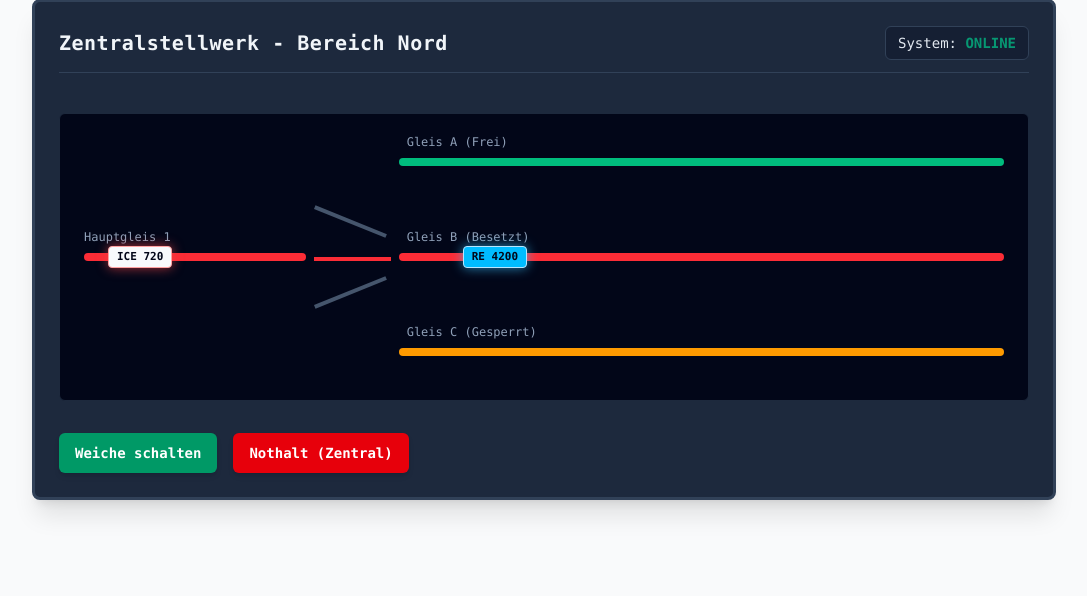
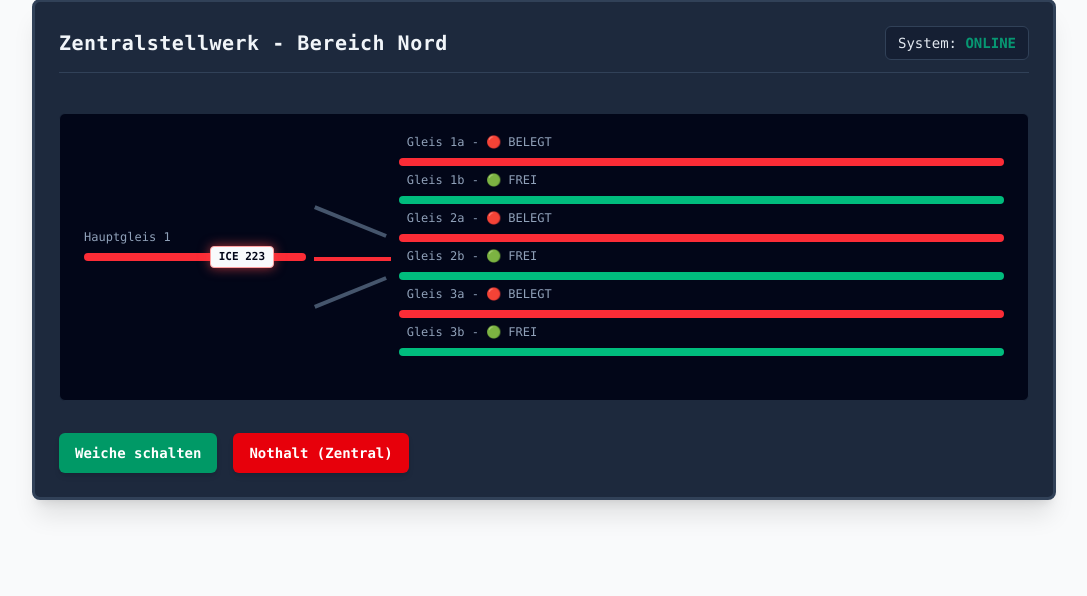
Before and after one commit to Projekt-collab/Intelligenter-Zuganzeiger, a Django app: template web/templates/dispatcher.html in a window 1280 px wide. Shown: the part 98-694 px from the top of the page, without its empty margins (96-1183 px from the left). Run offline with Django 5.2, Linux system fonts and the light colour scheme; the template is opened without the code that fills it: values that come from a table or form of the project are taken from there, others are empty; data comes from the database, SQL or seed files in the repository; tables that the repository leaves empty hold one stand-in row (values such as "Sample post"); parts of the project's set-up code (start-up, migrations or seed data) failed here and were passed over.

Commit message:
Dispatcher Zuege

```diff
--- a/web/templates/dispatcher.html
+++ b/web/templates/dispatcher.html
@@ -17,9 +17,14 @@
         <div class="w-1/4 pr-2">
             <div class="relative h-2 bg-red-500 rounded-full flex items-center">
                 <span class="absolute -top-6 left-0 text-xs text-slate-400 whitespace-nowrap">Hauptgleis 1</span>
-                <div class="absolute left-6 bg-slate-50 text-slate-950 text-[11px] font-bold px-2 py-0.5 rounded shadow-[0_0_12px_rgba(239,68,68,0.7)] border border-red-300">
-                    ICE 720
-                </div>
+
+                {% for anfrage in anfragen %}
+                    <div class="absolute bg-slate-50 text-slate-950 text-[11px] font-bold px-2 py-0.5 rounded shadow-[0_0_12px_rgba(239,68,68,0.7)] border border-red-300"
+                        style="right: calc(2rem + ({{ forloop.counter0 }} * 4rem));">
+                        {{ anfrage.zug.zug_nummer }}
+                    </div>
+                {% endfor %}
+
             </div>
         </div>
 
@@ -30,21 +35,29 @@
         </div>
 
         <div class="w-8/12 h-5/6 flex flex-col justify-between pl-2">
+            {% for gleis in gleise %}
+                {% if gleis.sensor_belegt %}
+                    <div class="relative h-2 bg-red-500 rounded-full flex items-center">
+                        <span class="absolute -top-6 left-2 text-xs text-slate-400 whitespace-nowrap">{{ gleis }}</span>
+                        {% if gleis.aktive_reservierung %}
+                            {# Da es eine Liste ist, nehmen wir mit .0 das erste (und einzige) Element #}
+                            {% with res=gleis.aktive_reservierung.0 %}
+                                <div class="absolute left-16 bg-sky-400 text-slate-950 text-[11px] font-bold px-2 py-0.5 rounded shadow-[0_0_12px_rgba(56,189,248,0.7)] border border-sky-200">
+                                    {{ res.zug }}
+                                </div>
+                            {% endwith %}
+                        {% endif %}
+                     </div>
+                {% else %}
+                    <div class="relative h-2 bg-emerald-500 rounded-full flex items-center">
+                        <span class="absolute -top-6 left-2 text-xs text-slate-400 whitespace-nowrap">{{ gleis }}</span>
+                    </div>
+                {% endif %}
+            {% endfor %}
 
-            <div class="relative h-2 bg-emerald-500 rounded-full flex items-center">
-                <span class="absolute -top-6 left-2 text-xs text-slate-400 whitespace-nowrap">Gleis A (Frei)</span>
-            </div>
-
-            <div class="relative h-2 bg-red-500 rounded-full flex items-center">
-                <span class="absolute -top-6 left-2 text-xs text-slate-400 whitespace-nowrap">Gleis B (Besetzt)</span>
-                <div class="absolute left-16 bg-sky-400 text-slate-950 text-[11px] font-bold px-2 py-0.5 rounded shadow-[0_0_12px_rgba(56,189,248,0.7)] border border-sky-200">
-                    RE 4200
-                </div>
-            </div>
-
-            <div class="relative h-2 bg-amber-500 rounded-full flex items-center">
+            <!--<div class="relative h-2 bg-amber-500 rounded-full flex items-center">
                 <span class="absolute -top-6 left-2 text-xs text-slate-400 whitespace-nowrap">Gleis C (Gesperrt)</span>
-            </div>
+            </div>-->
 
         </div>
 
```
Also changed, not shown: web/views.py (+13 -2 lines).
